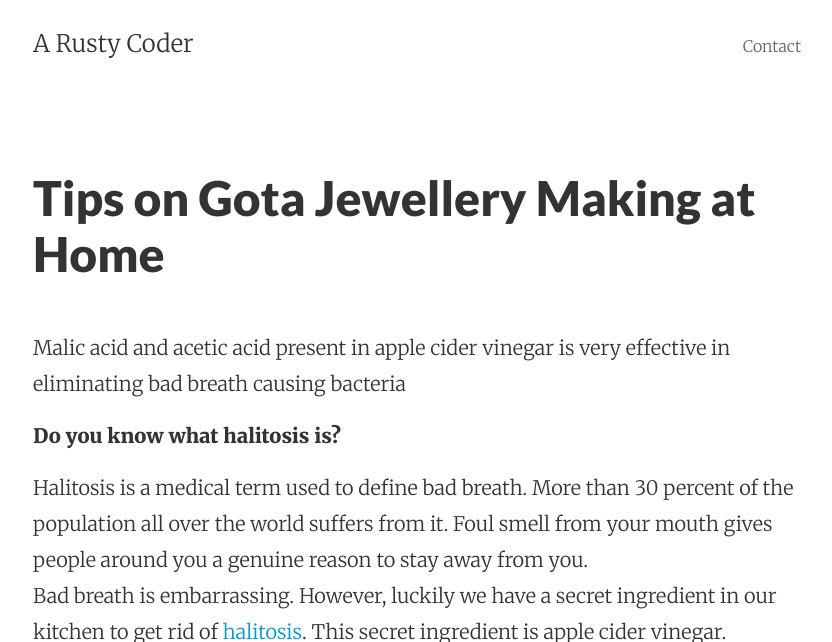
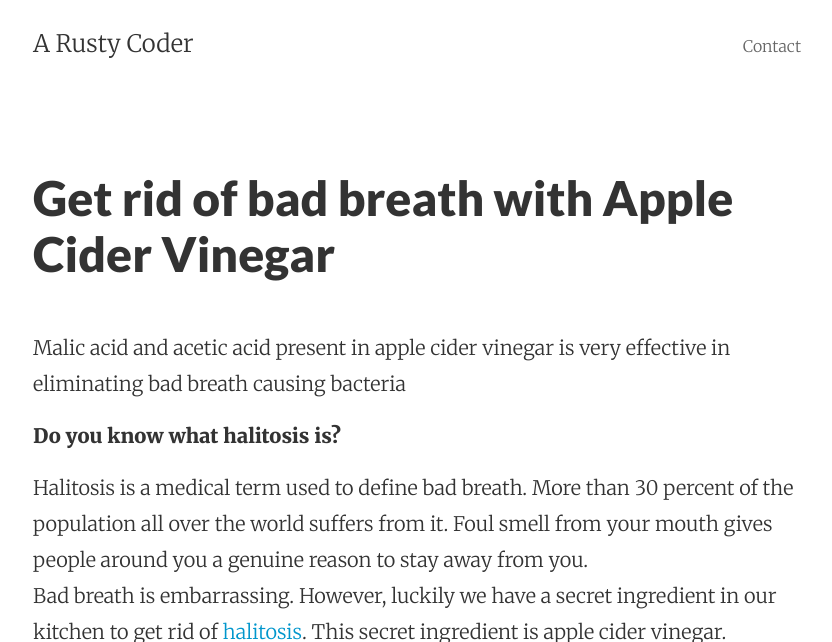
Before and after one commit to hiralove/hiralove.github.io, a Jekyll site: the page built from applecidervinegar.html, in a window 1280 px wide and 900 px high, cut to the strip 0-642 px from the top of the window. Shown: the whole strip, without its empty margins (223-1055 px from the left). Built offline with Jekyll 4.4.1, drawn with Linux system fonts in a browser that asks for light colours.

Commit message:
Update applecidervinegar.html

```diff
--- a/applecidervinegar.html
+++ b/applecidervinegar.html
@@ -1,6 +1,6 @@
 ---
 layout: page
-title: Tips on Gota Jewellery Making at Home
+title: Get rid of bad breath with Apple Cider Vinegar
 permalink: /applecidervinegar/
 ---
 
```
